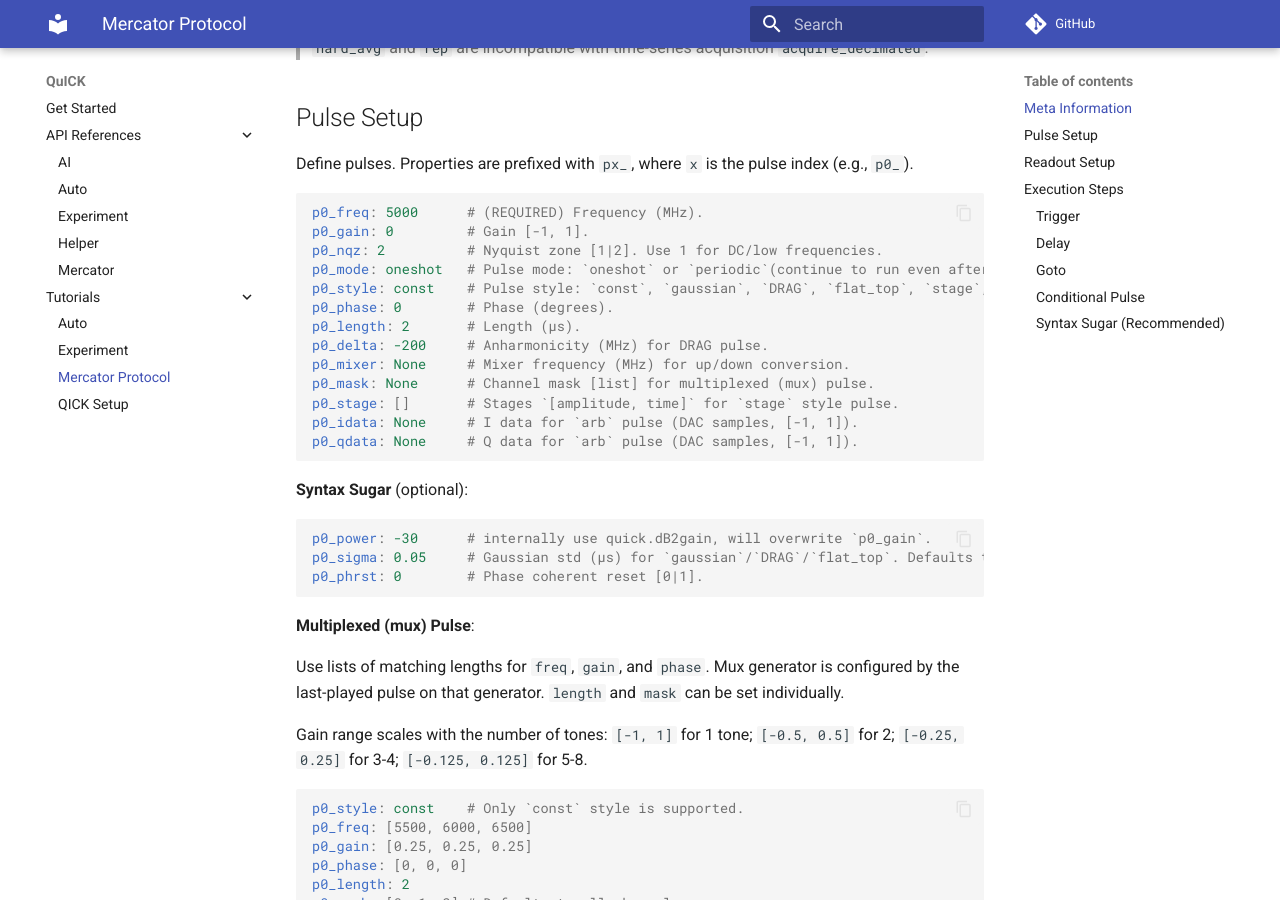
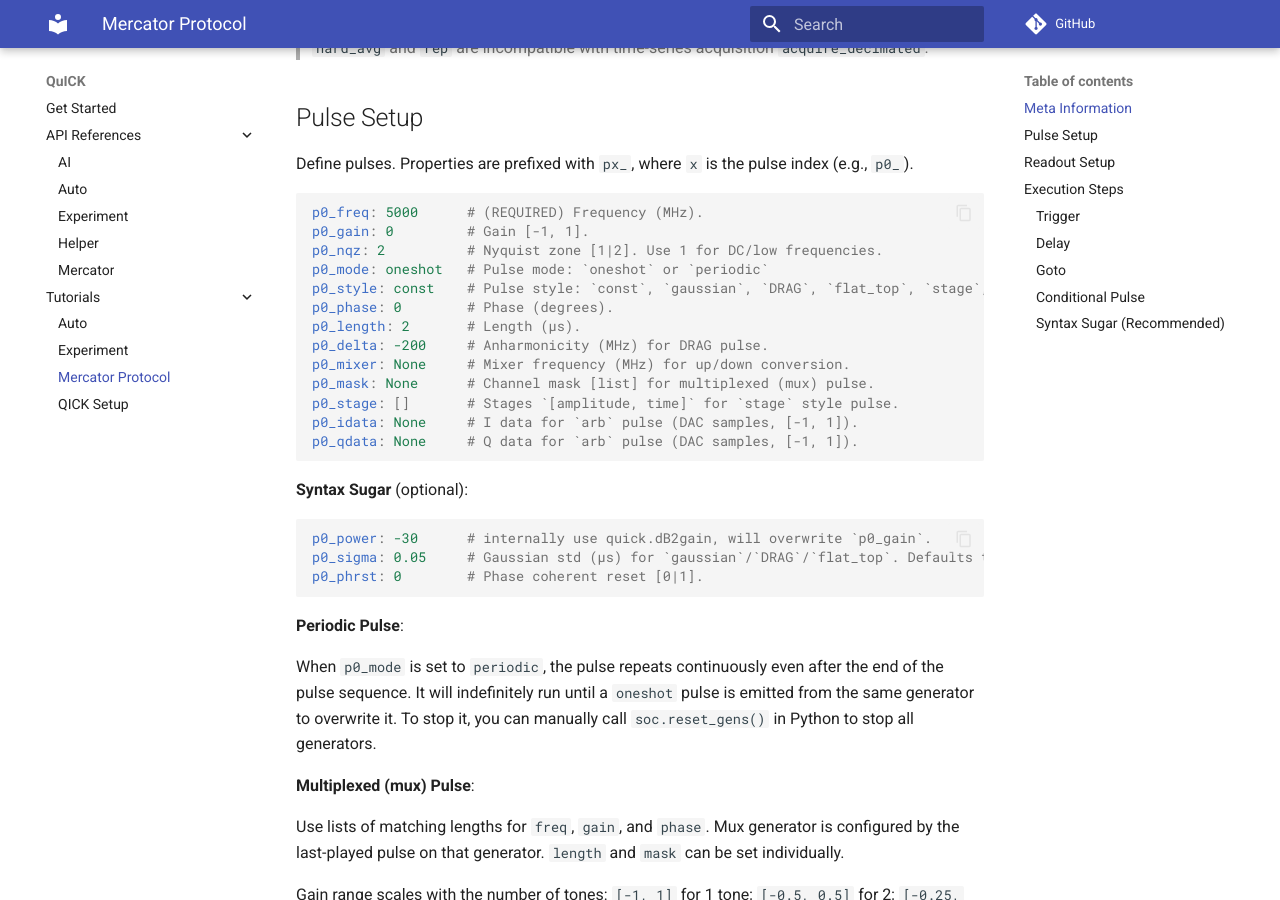
Before and after one commit to clelandlab/quick, an MkDocs documentation site: the page built from docs/Tutorials/mercator.md, in a window 1280 px wide and 900 px high, scrolled down 1864 px. Built offline with MkDocs 1.6.1 and Material for MkDocs 9.7.7, drawn with Linux system fonts in a browser that asks for light colours; comment, search, counter and statistics services are not loaded.

Commit message:
update Mercator doc

````diff
--- a/docs/Tutorials/mercator.md
+++ b/docs/Tutorials/mercator.md
@@ -70,7 +70,7 @@ Define pulses. Properties are prefixed with `px_`, where `x` is the pulse index
 p0_freq: 5000      # (REQUIRED) Frequency (MHz).
 p0_gain: 0         # Gain [-1, 1].
 p0_nqz: 2          # Nyquist zone [1|2]. Use 1 for DC/low frequencies.
-p0_mode: oneshot   # Pulse mode: `oneshot` or `periodic`(continue to run even after the program ends).
+p0_mode: oneshot   # Pulse mode: `oneshot` or `periodic`
 p0_style: const    # Pulse style: `const`, `gaussian`, `DRAG`, `flat_top`, `stage`, `arb`.
 p0_phase: 0        # Phase (degrees).
 p0_length: 2       # Length (µs).
@@ -89,6 +89,10 @@ p0_power: -30      # internally use quick.dB2gain, will overwrite `p0_gain`.
 p0_sigma: 0.05     # Gaussian std (µs) for `gaussian`/`DRAG`/`flat_top`. Defaults to p0_length/5.
 p0_phrst: 0        # Phase coherent reset [0|1].
 ```
+
+**Periodic Pulse**:
+
+When `p0_mode` is set to `periodic`, the pulse repeats continuously even after the end of the pulse sequence. It will indefinitely run until a `oneshot` pulse is emitted from the same generator to overwrite it. To stop it, you can manually call `soc.reset_gens()` in Python to stop all generators.
 
 **Multiplexed (mux) Pulse**:
 
````
